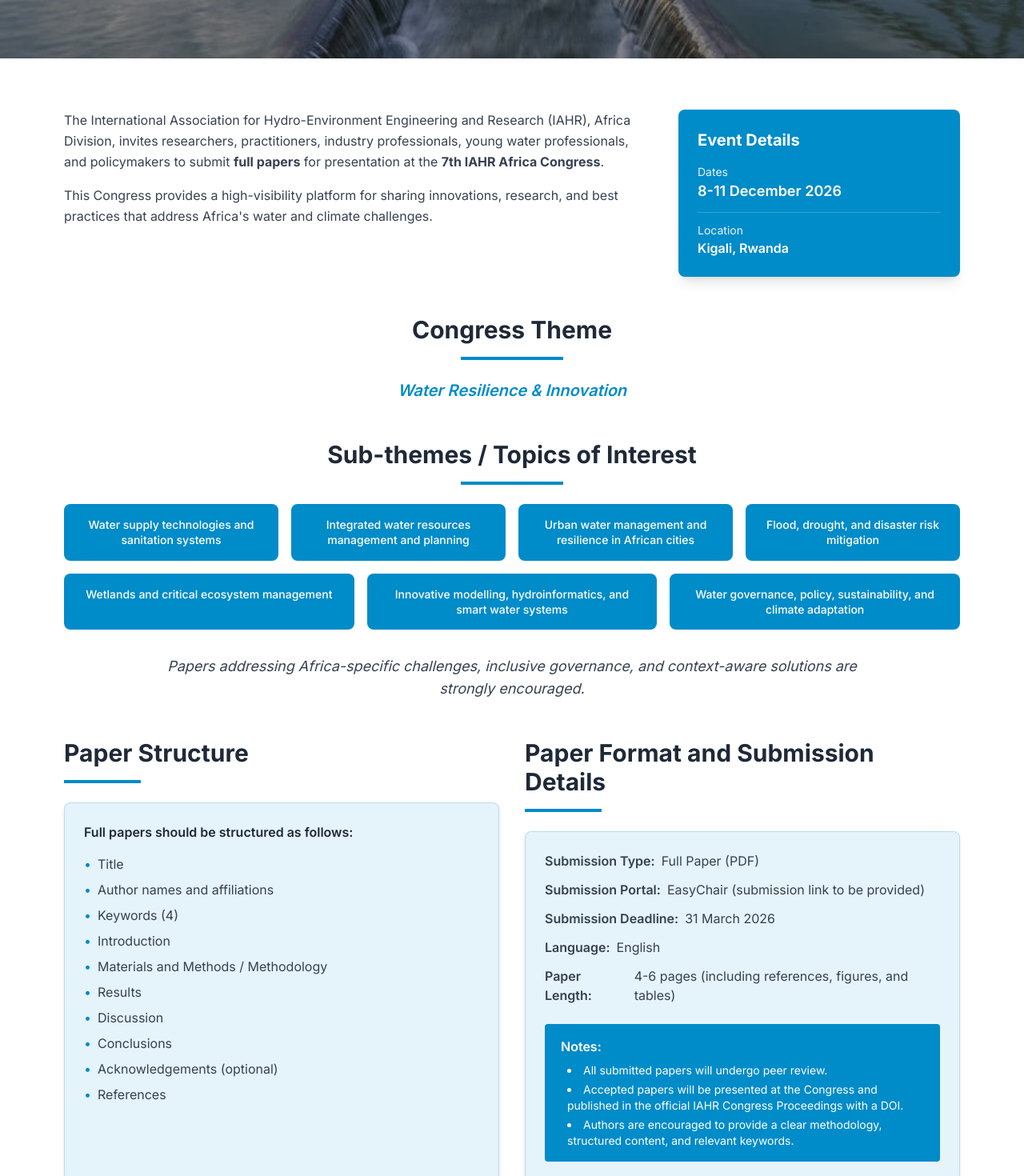
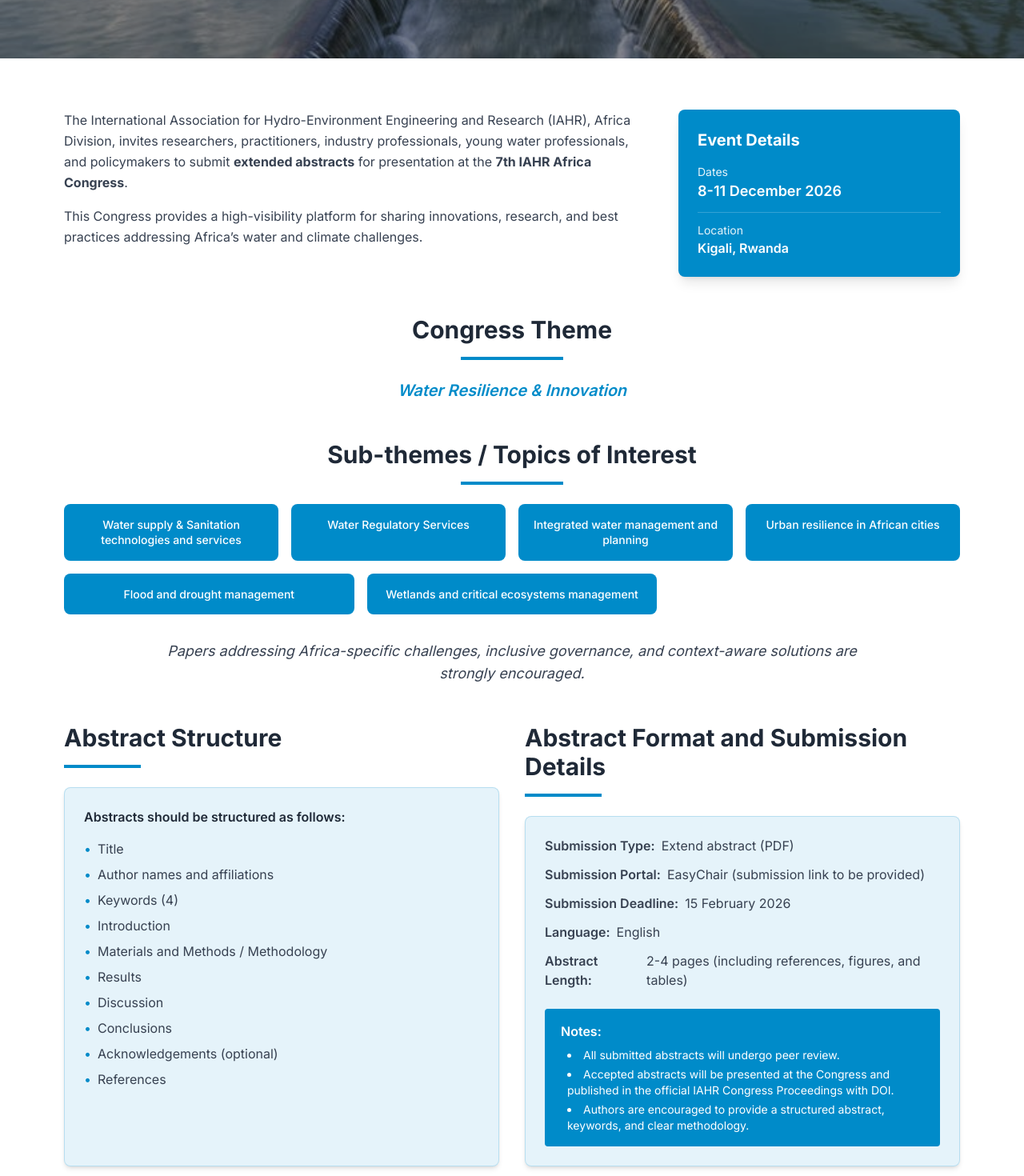
Before and after one commit to Josy-coder/iahr-africa-2026, a Next.js app: page /abstracts in a window 1280 px wide. Shown: the part 400-1870 px from the top of the page at 80% size. Built offline with nearby package versions, Linux system fonts and the light colour scheme.

Commit message:
Update abstracts.tsx

```diff
--- a/src/pages/abstracts.tsx
+++ b/src/pages/abstracts.tsx
@@ -5,7 +5,7 @@ import { motion } from "framer-motion";
 export default function Abstracts() {
   const importantDates = [
     {
-      event: "Full Paper Submission Deadline",
+      event: "Extended Abstracts submission deadline",
       date: "31 March 2026",
     },
     {
@@ -19,13 +19,12 @@ export default function Abstracts() {
   ];
 
   const subThemes = [
-    "Water supply technologies and sanitation systems",
-    "Integrated water resources management and planning",
-    "Urban water management and resilience in African cities",
-    "Flood, drought, and disaster risk mitigation",
-    "Wetlands and critical ecosystem management",
-    "Innovative modelling, hydroinformatics, and smart water systems",
-    "Water governance, policy, sustainability, and climate adaptation",
+    "Water supply & Sanitation technologies and services",
+    "Water Regulatory Services",
+    "Integrated water management and planning",
+    "Urban resilience in African cities",
+    "Flood and drought management",
+    "Wetlands and critical ecosystems management",
   ];
 
   return (
@@ -37,9 +36,9 @@ export default function Abstracts() {
       >
         <div className="absolute inset-0 bg-black/40"></div>
         <div className="absolute inset-0 flex flex-col items-center justify-center text-white">
-          <h1 className="text-4xl font-bold mb-6">Call for Papers</h1>
+          <h1 className="text-4xl font-bold mb-6">Call for Extended Abstracts</h1>
           <p className="text-xl text-center max-w-2xl px-4">
-            Submit your research for the 7th IAHR Africa Congress 2026
+            7th IAHR Africa Congress 2026
           </p>
         </div>
       </div>
@@ -58,17 +57,15 @@ export default function Abstracts() {
             <div className="grid grid-cols-1 lg:grid-cols-3 gap-8 items-start">
               <div className="lg:col-span-2">
                 <p className="text-gray-700 leading-relaxed mb-4">
-                  The International Association for Hydro-Environment
-                  Engineering and Research (IAHR), Africa Division, invites
-                  researchers, practitioners, industry professionals, young
-                  water professionals, and policymakers to submit{" "}
-                  <strong>full papers</strong> for presentation at the{" "}
+                  The International Association for Hydro-Environment Engineering and Research (IAHR),
+                  Africa Division, invites researchers, practitioners, industry professionals, young water professionals,
+                  and policymakers to submit{" "}
+                  <strong>extended abstracts</strong> for presentation at the{" "}
                   <strong>7th IAHR Africa Congress</strong>.
                 </p>
                 <p className="text-gray-700 leading-relaxed">
-                  This Congress provides a high-visibility platform for sharing
-                  innovations, research, and best practices that address
-                  Africa's water and climate challenges.
+                  This Congress provides a high-visibility platform for sharing innovations, research,
+                  and best practices addressing Africa’s water and climate challenges.
                 </p>
               </div>
               <div className="bg-primary text-white rounded-lg p-6 shadow-lg">
@@ -171,12 +168,12 @@ export default function Abstracts() {
               className="flex flex-col"
             >
               <h2 className="text-3xl font-bold text-gray-800 mb-4">
-                Paper Structure
+                Abstract Structure
               </h2>
               <div className="w-24 h-1 bg-primary mb-6"></div>
               <div className="bg-primary/10 rounded-lg p-6 shadow-md flex-grow border border-primary/20">
                 <p className="mb-4 font-semibold text-gray-800">
-                  Full papers should be structured as follows:
+                  Abstracts should be structured as follows:
                 </p>
                 <ul className="space-y-2 text-gray-700">
                   <li className="flex items-start">
@@ -232,14 +229,14 @@ export default function Abstracts() {
               className="flex flex-col"
             >
               <h2 className="text-3xl font-bold text-gray-800 mb-4">
-                Paper Format and Submission Details
+                Abstract Format and Submission Details
               </h2>
               <div className="w-24 h-1 bg-primary mb-6"></div>
               <div className="bg-primary/10 rounded-lg p-6 shadow-md flex-grow border border-primary/20">
                 <ul className="space-y-3 mb-6 text-gray-700">
                   <li className="flex items-start">
                     <span className="font-semibold mr-2">Submission Type:</span>
-                    <span>Full Paper (PDF)</span>
+                    <span>Extend abstract (PDF)</span>
                   </li>
                   <li className="flex items-start">
                     <span className="font-semibold mr-2">
@@ -251,31 +248,30 @@ export default function Abstracts() {
                     <span className="font-semibold mr-2">
                       Submission Deadline:
                     </span>
-                    <span>31 March 2026</span>
+                    <span>15 February 2026</span>
                   </li>
                   <li className="flex items-start">
                     <span className="font-semibold mr-2">Language:</span>
                     <span>English</span>
                   </li>
                   <li className="flex items-start">
-                    <span className="font-semibold mr-2">Paper Length:</span>
+                    <span className="font-semibold mr-2">Abstract Length:</span>
                     <span>
-                      4-6 pages (including references, figures, and tables)
+                      2-4 pages (including references, figures, and tables)
                     </span>
                   </li>
                 </ul>
                 <div className="bg-primary text-white border-l-4 border-primary p-4 rounded">
                   <p className="font-semibold mb-2">Notes:</p>
                   <ul className="list-disc list-inside space-y-1 ml-2 text-sm">
-                    <li>All submitted papers will undergo peer review.</li>
+                    <li>All submitted abstracts will undergo peer review.</li>
                     <li>
-                      Accepted papers will be presented at the Congress and
-                      published in the official IAHR Congress Proceedings with a
+                      Accepted abstracts will be presented at the Congress and
+                      published in the official IAHR Congress Proceedings with
                       DOI.
                     </li>
                     <li>
-                      Authors are encouraged to provide a clear methodology,
-                      structured content, and relevant keywords.
+                      Authors are encouraged to provide a structured abstract, keywords, and clear methodology.
                     </li>
                   </ul>
                 </div>
```
